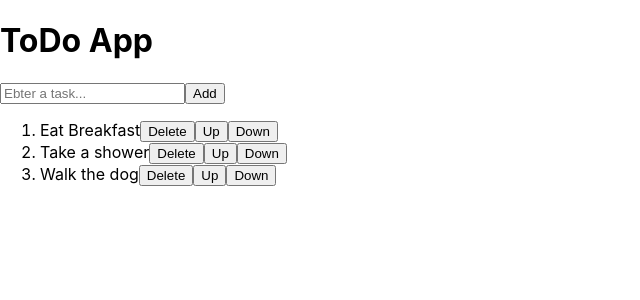
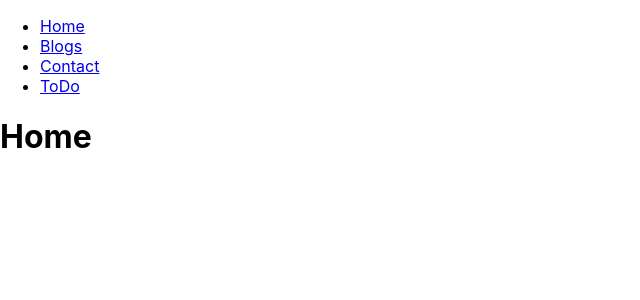
Before and after one commit to Pjotr853/my_web_page, a React (Create React App) app: page / in a window 1280 px wide. Shown: the top 300 px of the page, without its empty margins (0-640 px from the left). Built offline with nearby package versions, Linux system fonts and the light colour scheme.

Commit message:
initializing Router

```diff
--- a/package.json
+++ b/package.json
@@ -34,5 +34,8 @@
       "last 1 firefox version",
       "last 1 safari version"
     ]
+  },
+  "devDependencies": {
+    "react-router-dom": "^6.26.2"
   }
 }
--- a/src/index.js
+++ b/src/index.js
@@ -2,18 +2,40 @@ import React from 'react';
 import ReactDOM from 'react-dom/client';
 import './index.css';
 //import App from './App';
-import ToDo from './ToDo';
+import ToDo from './pages/ToDo';
 import reportWebVitals from './reportWebVitals';
 
-const root = ReactDOM.createRoot(document.getElementById('root'));
-root.render(
+import { BrowserRouter, Routes, Route } from "react-router-dom";
+import Layout from "./pages/Layout";
+import Home from "./pages/Home";
+import Blogs from "./pages/Blogs";
+import Contact from "./pages/Contact";
+import NoPage from "./pages/NoPage";
+
+//const root = ReactDOM.createRoot(document.getElementById('root'));
+/*root.render(
   <React.StrictMode>
 
     <ToDo></ToDo>
   </React.StrictMode>
 );
+*/
 
-// If you want to start measuring performance in your app, pass a function
-// to log results (for example: reportWebVitals(console.log))
-// or send to an analytics endpoint. Learn more: https://bit.ly/CRA-vitals
-reportWebVitals();
+export default function App() {
+  return (
+    <BrowserRouter>
+      <Routes>
+        <Route path="/" element={<Layout />}>
+          <Route index element={<Home />} />
+          <Route path="todo" element={<ToDo />} />
+          <Route path="blogs" element={<Blogs />} />
+          <Route path="contact" element={<Contact />} />
+          <Route path="*" element={<NoPage />} />
+        </Route>
+      </Routes>
+    </BrowserRouter>
+  );
+}
+
+const root = ReactDOM.createRoot(document.getElementById('root'));
+root.render(<App />);
--- /dev/null
+++ b/src/pages/Blogs.js
@@ -0,0 +1,5 @@
+const Blogs = () => {
+  return <h1>Blogs</h1>;
+};
+
+export default Blogs;
--- /dev/null
+++ b/src/pages/Contact.js
@@ -0,0 +1,5 @@
+const Contact = () => {
+    return <h1>Contact Me</h1>;
+  };
+
+  export default Contact;
--- /dev/null
+++ b/src/pages/Home.js
@@ -0,0 +1,5 @@
+const Home = () => {
+    return <h1>Home</h1>;
+  };
+
+  export default Home;
--- /dev/null
+++ b/src/pages/Layout.js
@@ -0,0 +1,28 @@
+import { Outlet, Link } from "react-router-dom";
+
+const Layout = () => {
+  return (
+    <>
+      <nav>
+        <ul>
+          <li>
+            <Link to="/">Home</Link>
+          </li>
+          <li>
+            <Link to="/blogs">Blogs</Link>
+          </li>
+          <li>
+            <Link to="/contact">Contact</Link>
+          </li>
+          <li>
+            <Link to="/todo">ToDo</Link>
+          </li>
+        </ul>
+      </nav>
+
+      <Outlet />
+    </>
+  )
+};
+
+export default Layout;
--- /dev/null
+++ b/src/pages/NoPage.js
@@ -0,0 +1,5 @@
+const NoPage = () => {
+    return <h1>404</h1>;
+  };
+
+  export default NoPage;
```
Also changed, not shown: src/pages/ToDo.js (renamed from src/ToDo.js), 1 other file (tests, documents, lock files or other folders).
